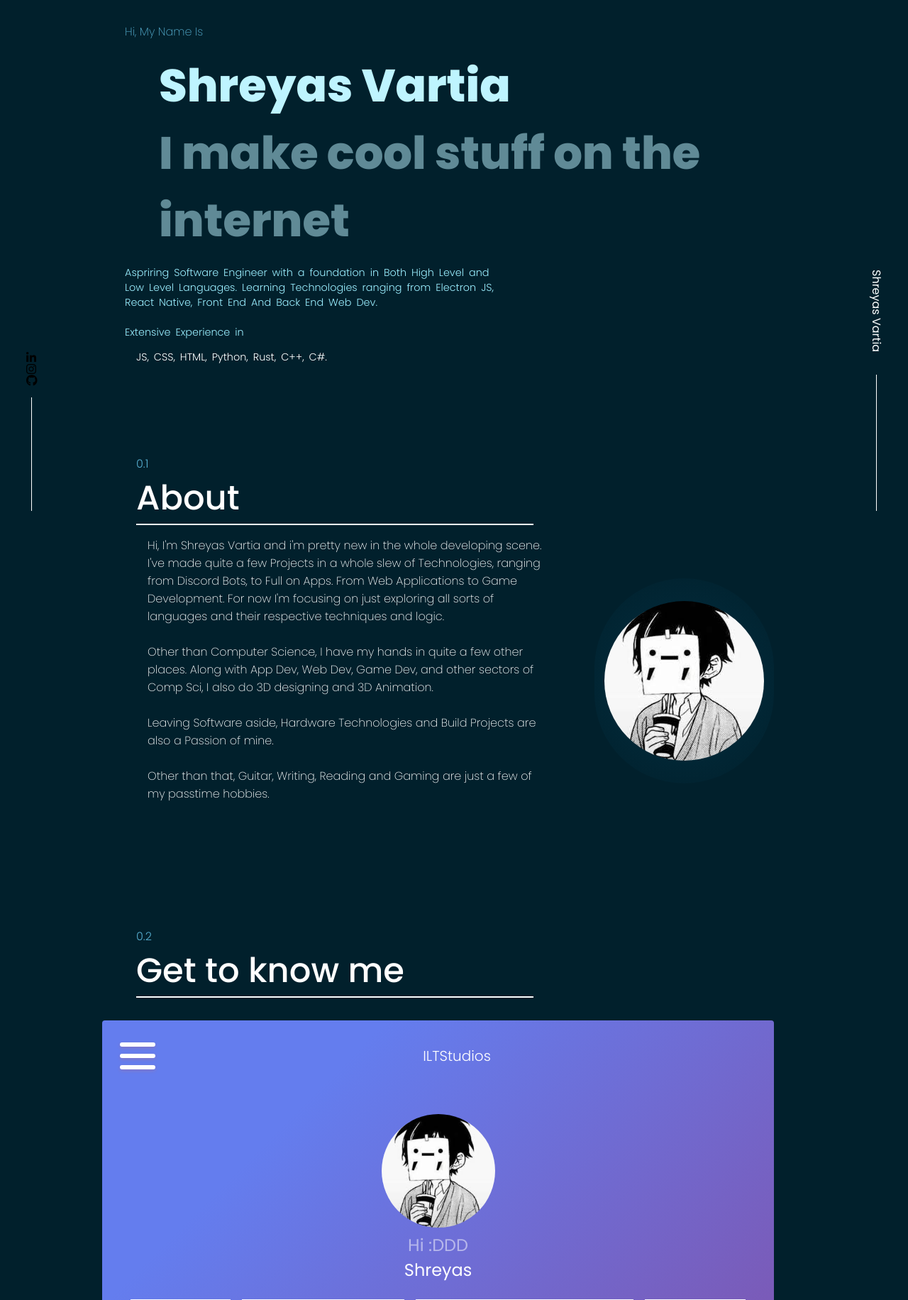
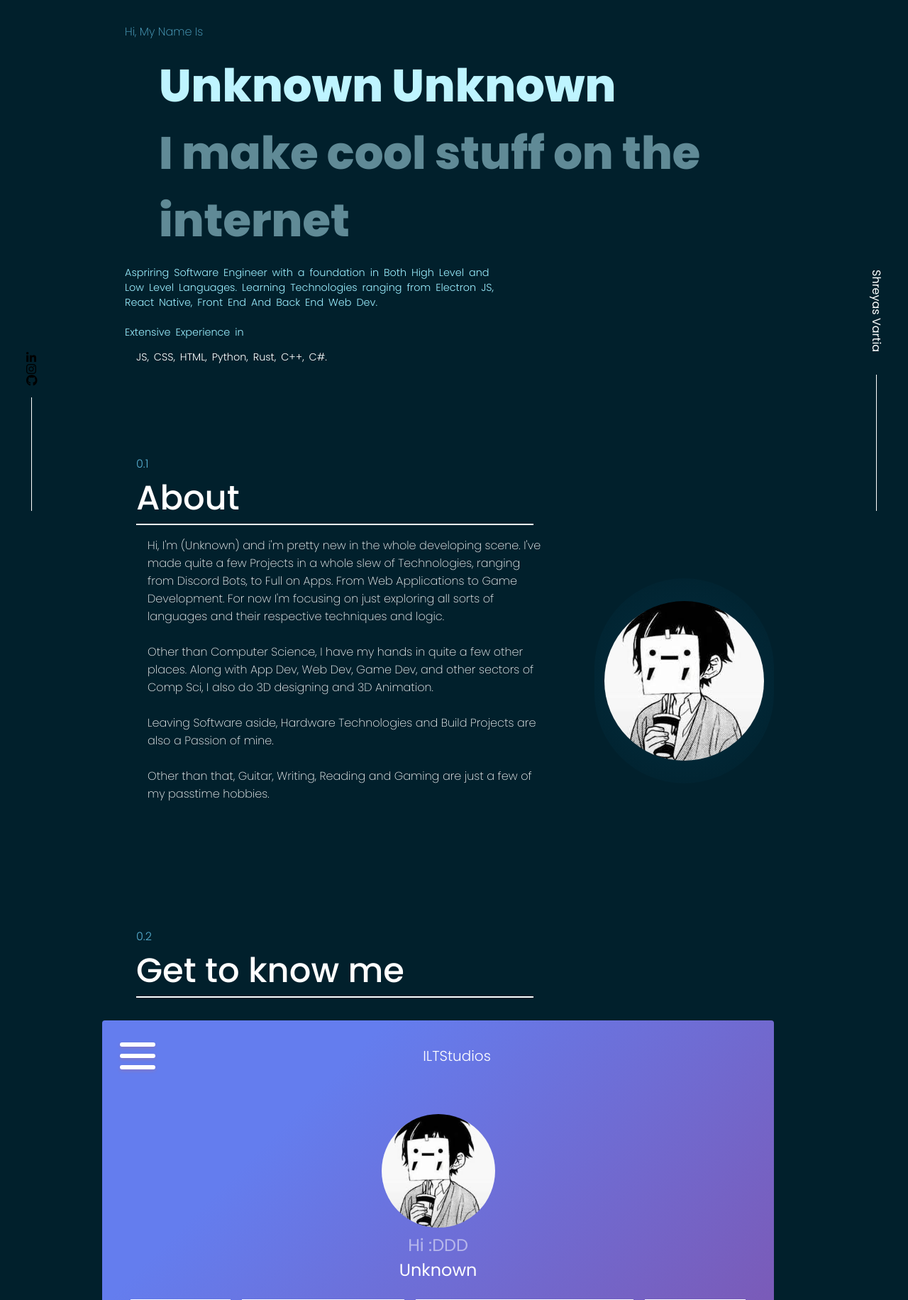
Before and after one commit to ILTStudios/ILTStudios.com, a PHP site: page / in a window 1280 px wide. Shown: the part 80-1912 px from the top of the page at 71% size. Run offline with PHP 8.4, Linux system fonts and the light colour scheme; some libraries are stand-ins or nearby versions.

Commit message:
Update index.php

```diff
--- a/index.php
+++ b/index.php
@@ -60,7 +60,7 @@
         <div class="main">
             <div id="home" class="introduction">
                 <div>Hi, My Name Is</div>
-                <div class="heading">Shreyas Vartia <br>
+                <div class="heading">Unknown Unknown <br>
                     <div>I make cool stuff on the internet</div>
                 </div>
                 <div class="subtext">
@@ -87,7 +87,7 @@
                 </div>
                 <div class="container">
                     <div class="subtext">
-                        Hi, I'm Shreyas Vartia and i'm pretty new in the whole developing scene. I've made quite a few Projects
+                        Hi, I'm (Unknown) and i'm pretty new in the whole developing scene. I've made quite a few Projects
                         in a whole slew of Technologies, ranging from Discord Bots, to Full on Apps. From Web Applications
                         to Game Development. For now I'm focusing on just exploring all sorts of languages and their respective
                         techniques and logic. <br><br>
@@ -125,7 +125,7 @@
                             <div class="intro">
                                 Hi :DDD
                             </div>
-                            <div>Shreyas</div>
+                            <div>Unknown</div>
                         </div>
                         <div class="main-details">
                             <div>
```
